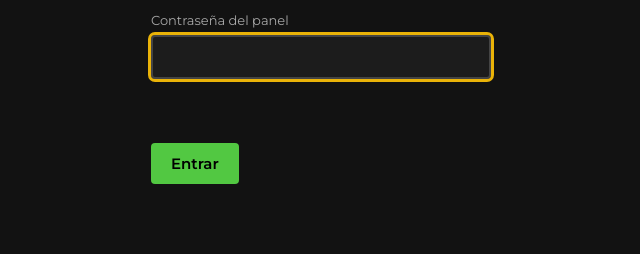
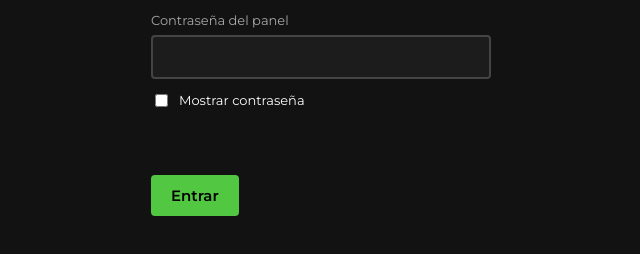
Before and after one commit to micatena19/wembley-tienda, a plain HTML site: page admin/index.html in a window 1280 px wide. Shown: the part 144-398 px from the top of the page, without its empty margins (319-959 px from the left). Drawn offline with nearby package versions, Linux system fonts and the light colour scheme.

Commit message:
Enhance login form with password visibility toggle
Added a checkbox to show/hide password and improved error messages for login.

```diff
--- a/admin/index.html
+++ b/admin/index.html
@@ -49,9 +49,9 @@ let tab="p",ed=null,app$=$("#app");
 
 async function boot(){const{data:{session}}=await sb.auth.getSession();session?shell():login()}
 function login(){
- app$.innerHTML=`<div class="box"><h1>Panel Wembley</h1><label for="pw">Contraseña del panel</label><input id="pw" type="password" autocomplete="current-password" autofocus><p class="er" id="er"></p><button class="btn" id="in">Entrar</button></div>`;
- const go=async()=>{const{error}=await sb.auth.signInWithPassword({email:PANEL_EMAIL,password:$("#pw").value});error?$("#er").textContent="Contraseña incorrecta.":shell()};
- $("#in").onclick=go;$("#pw").onkeydown=e=>e.key==="Enter"&&go();
+ app$.innerHTML=`<div class="box"><h1>Panel Wembley</h1><label for="pw">Contraseña del panel</label><input id="pw" type="password" autocomplete="current-password"><label class="chk"><input type="checkbox" id="sh">Mostrar contraseña</label><p class="er" id="er"></p><button class="btn" id="in">Entrar</button></div>`;
+ const go=async()=>{const{error}=await sb.auth.signInWithPassword({email:PANEL_EMAIL,password:$("#pw").value});error?$("#er").textContent=/invalid login/i.test(error.message)?"Contraseña incorrecta, o el usuario no existe en Supabase con ese mail.":"Error: "+error.message:shell()};
+ $("#sh").onchange=e=>{$("#pw").type=e.target.checked?"text":"password"};$("#in").onclick=go;$("#pw").onkeydown=e=>e.key==="Enter"&&go();
 }
 function shell(){
  app$.innerHTML=`<nav><b>WEMBLEY<i>.</i> panel</b><button class="tab" data-t="p">Productos</button><button class="tab" data-t="o">Pedidos</button><button class="tab" data-t="s">Ajustes</button><button class="tab" id="out">Salir</button></nav><main id="m"></main>`;
```
